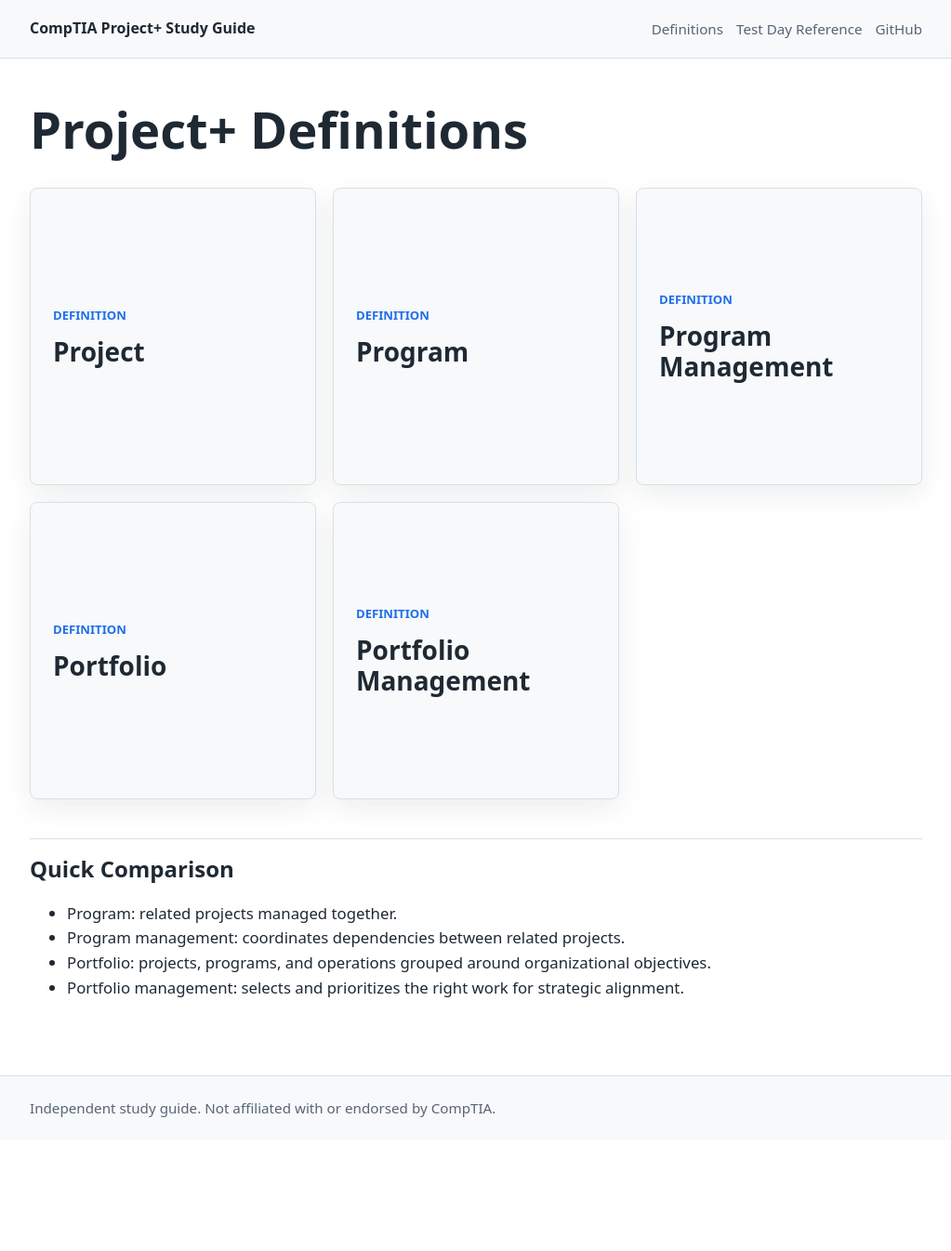
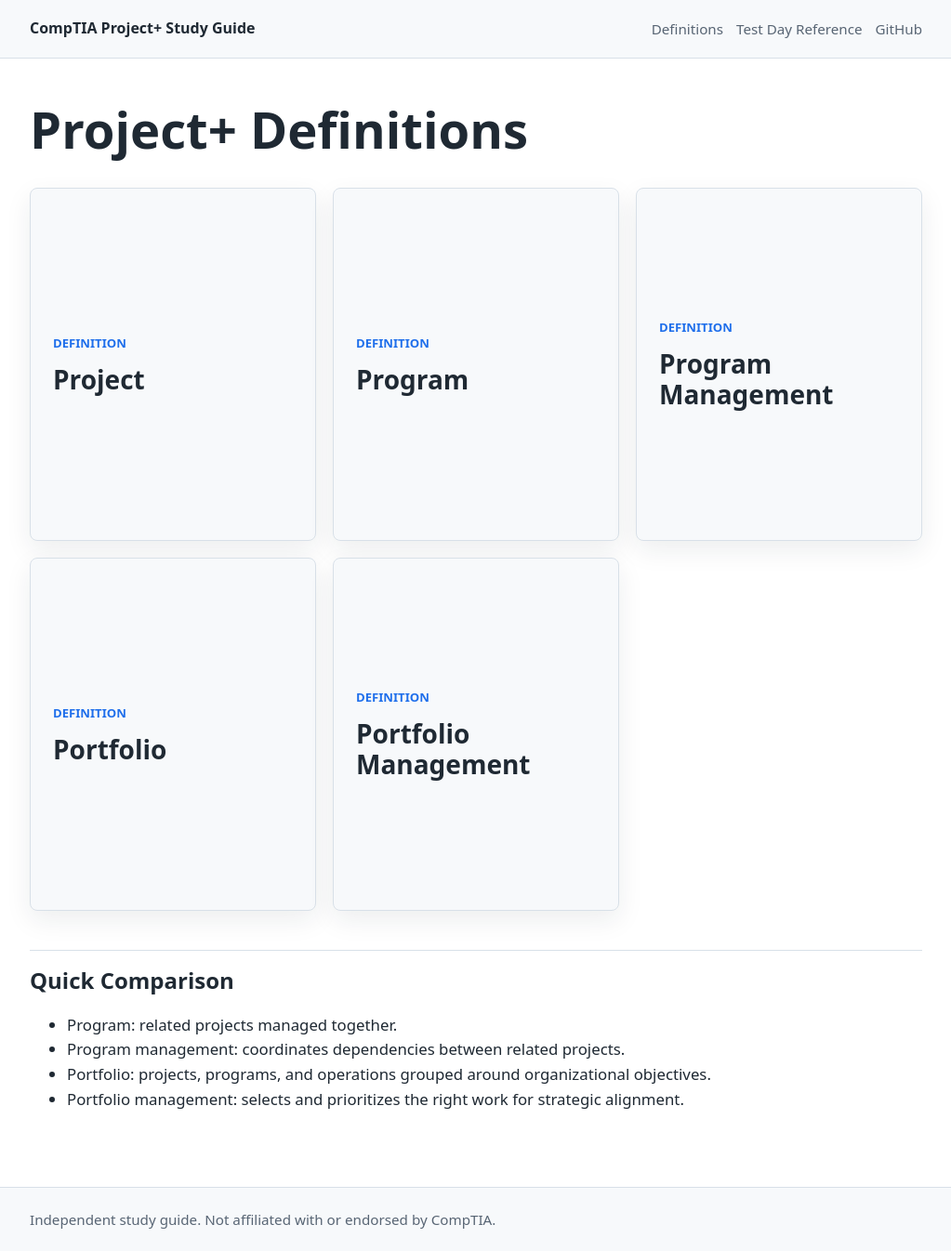
Before and after one commit to teganburns/project-plus-study-guide, a Jekyll site: the page built from Definitions.md, in a window 1280 px wide. Shown: the whole page at 93% size, without its empty margins (128-1151 px from the left). Built offline with Jekyll 4.4.1, drawn with Linux system fonts in a browser that asks for light colours; before the commit the page ends 1226 px from its top, so only the background shows below that.

Commit message:
Improve definition card spacing

```diff
--- a/_layouts/default.html
+++ b/_layouts/default.html
@@ -138,7 +138,7 @@
       }
 
       .definition-card {
-        min-height: 320px;
+        min-height: 380px;
         border-radius: 8px;
         cursor: pointer;
         perspective: 1200px;
@@ -153,7 +153,7 @@
       .definition-card-inner {
         position: relative;
         width: 100%;
-        min-height: 320px;
+        min-height: 380px;
         transform-style: preserve-3d;
         transition: transform 220ms ease;
       }
@@ -168,7 +168,7 @@
         display: flex;
         flex-direction: column;
         justify-content: center;
-        min-height: 320px;
+        min-height: 380px;
         padding: 24px;
         border: 1px solid var(--line);
         border-radius: 8px;
@@ -249,7 +249,7 @@
         .definition-card,
         .definition-card-inner,
         .definition-face {
-          min-height: 340px;
+          min-height: 400px;
         }
       }
 
```
